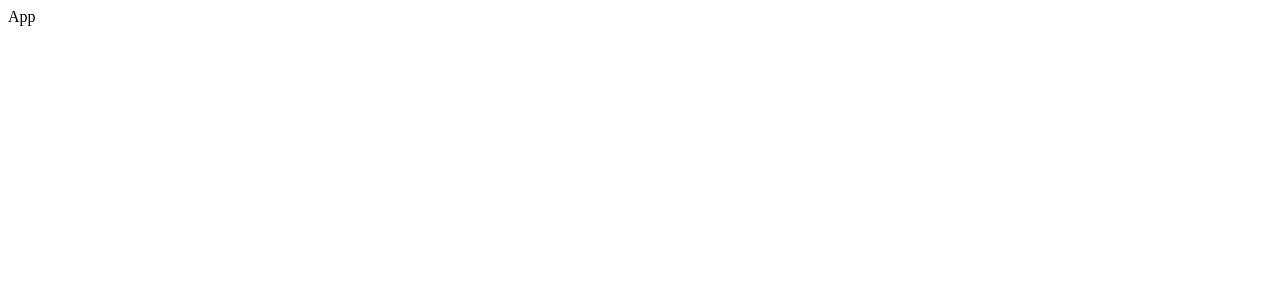
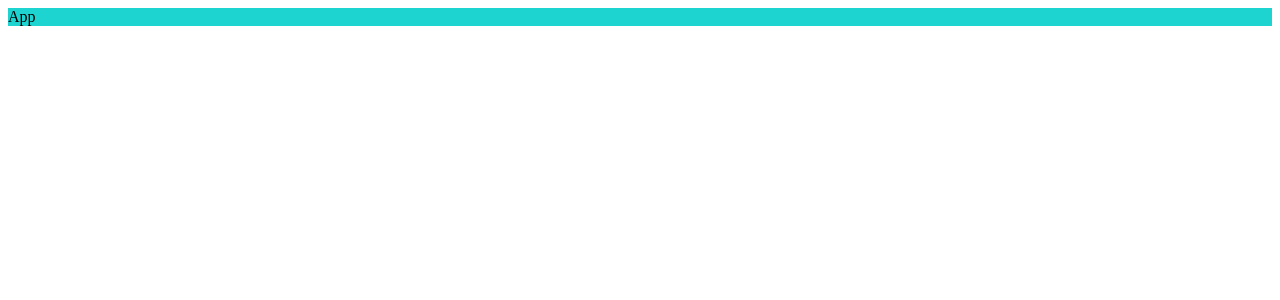
Before and after one commit to KLdevelop/transport-company-web, a React app: page / in a window 1280 px wide. Shown: the top 300 px of the page. Built offline with nearby package versions, Linux system fonts and the light colour scheme.

Commit message:
added styles for App

```diff
--- a/src/App.tsx
+++ b/src/App.tsx
@@ -1,3 +1,4 @@
 import React from 'react';
+import styles from './app.module.scss';
 
-export const App = () => <div>App</div>;
+export const App = () => <div className={styles.app}>App</div>;
--- /dev/null
+++ b/src/app.module.scss
@@ -0,0 +1,3 @@
+.app {
+  background-color: rgb(30, 212, 209);
+}
```
